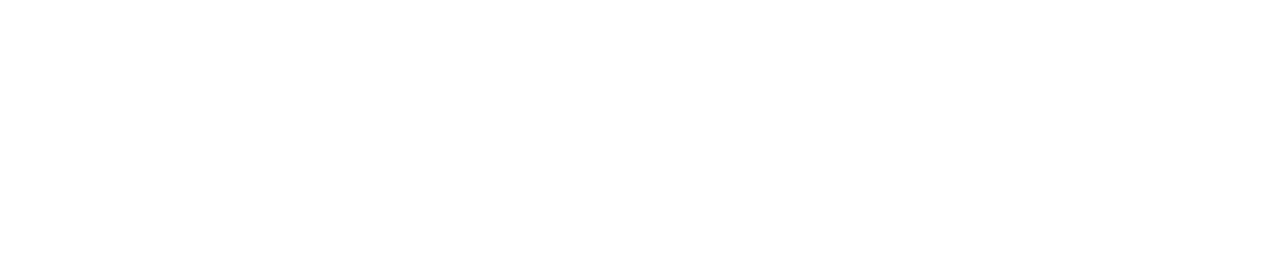
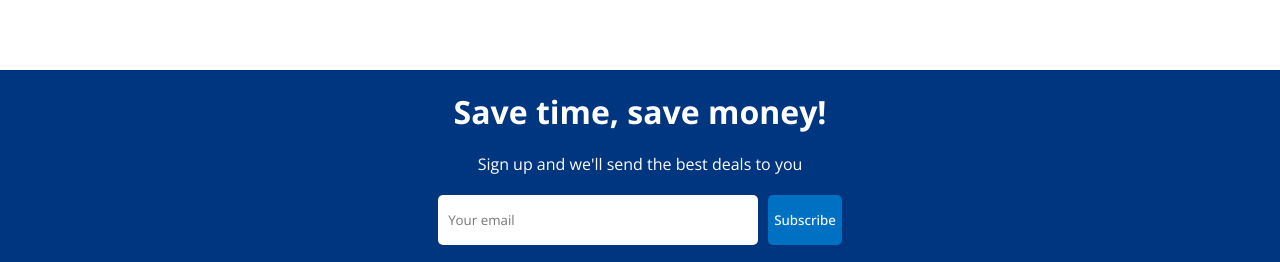
Before and after one commit to mrmezan06/Booking-App, a React (Create React App) app in the folder booking-ui/: page / in a window 1280 px wide. Shown: the part 1421-1683 px from the top of the page. Before the commit the page ends 1411 px from the top, so only its background shows below. Built offline with nearby package versions, Linux system fonts and the light colour scheme.

Commit message:
MailList completed

```diff
--- /dev/null
+++ b/booking-ui/src/components/mailList/MailList.jsx
@@ -0,0 +1,18 @@
+import "./mailList.css";
+
+const MailList = () => {
+  return (
+    <div className="mail">
+      <h1 className="mailTitle">Save time, save money!</h1>
+      <span className="mailDesc">
+        Sign up and we'll send the best deals to you
+      </span>
+      <div className="mailInputContainer">
+        <input type="text" placeholder="Your email" className="mailInput" />
+        <button>Subscribe</button>
+      </div>
+    </div>
+  );
+};
+
+export default MailList;
--- /dev/null
+++ b/booking-ui/src/components/mailList/mailList.css
@@ -0,0 +1,30 @@
+.mail {
+  width: 100%;
+  margin-top: 50px;
+  background-color: #003580;
+  color: white;
+  display: flex;
+  flex-direction: column;
+  align-items: center;
+  gap: 20px;
+  padding: 20px 0px;
+}
+
+.mailInputContainer > input {
+  width: 300px;
+  height: 30px;
+  border: none;
+  padding: 10px;
+  margin-right: 10px;
+  border-radius: 5px;
+}
+
+.mailInputContainer > button {
+  height: 50px;
+  border: none;
+  background-color: #0071c2;
+  color: white;
+  font-weight: 500;
+  border-radius: 5px;
+  cursor: pointer;
+}
--- a/booking-ui/src/pages/home/Home.jsx
+++ b/booking-ui/src/pages/home/Home.jsx
@@ -1,6 +1,7 @@
 import Featured from "../../components/featured/Featured";
 import FeaturedProperties from "../../components/featuredProperties/FeaturedProperties";
 import Header from "../../components/header/Header";
+import MailList from "../../components/mailList/MailList";
 import Navbar from "../../components/navbar/Navbar";
 import PropertyList from "../../components/propertyList/PropertyList";
 import "./home.css";
@@ -16,6 +17,7 @@
         <PropertyList />
         <h1 className="homeTitle">Home guests love</h1>
         <FeaturedProperties />
+        <MailList />
       </div>
     </div>
   );
```
